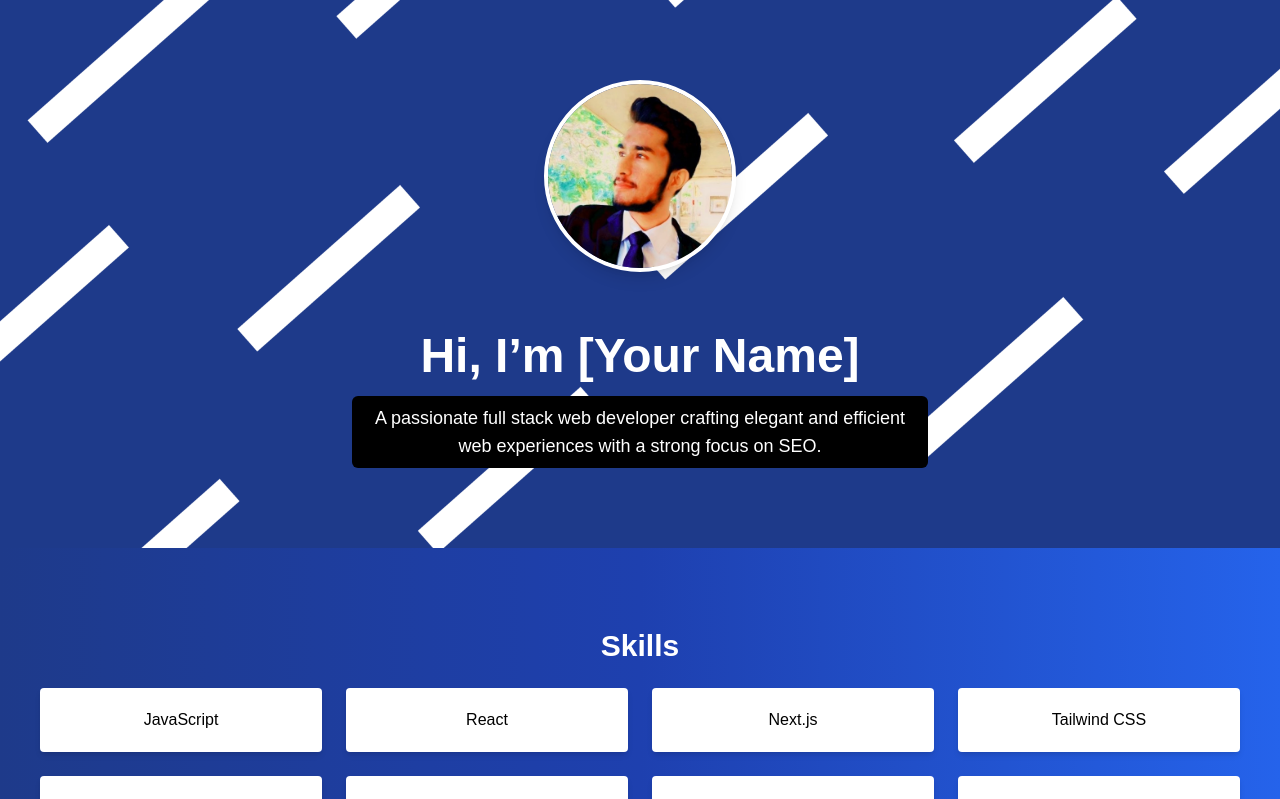
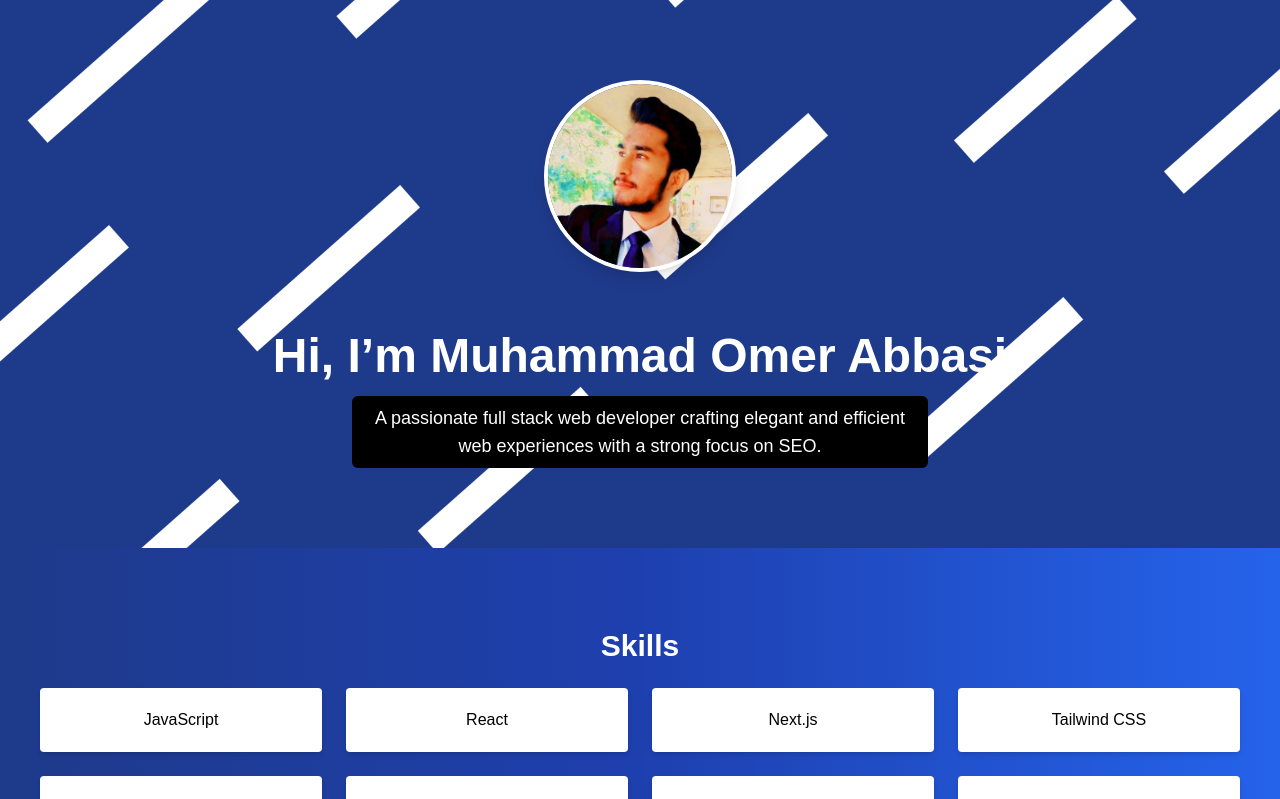
Before and after one commit to OmerAbbasi65/my-portfolio, a Next.js app: page / in a window 1280 px wide. Shown: the top 799 px of the page. Built offline with nearby package versions, Linux system fonts and the light colour scheme.

Commit message:
Added Name

```diff
--- a/app/page.tsx
+++ b/app/page.tsx
@@ -20,7 +20,7 @@ export default function Home() {
 
         {/* Introduction Section */}
         <header className="text-center py-10 ">
-          <h1 className="text-5xl font-bold mt-5">Hi, I’m [Your Name]</h1>
+          <h1 className="text-5xl font-bold mt-5">Hi, I’m Muhammad Omer Abbasi</h1>
           <p className="text-lg mt-4 max-w-xl mx-auto p-2 rounded-md"
             style={{ backgroundColor: 'rgb(0, 0, 0)' }}>A passionate full stack web developer crafting elegant and efficient web experiences with a strong focus on SEO.</p>
         </header>
```
